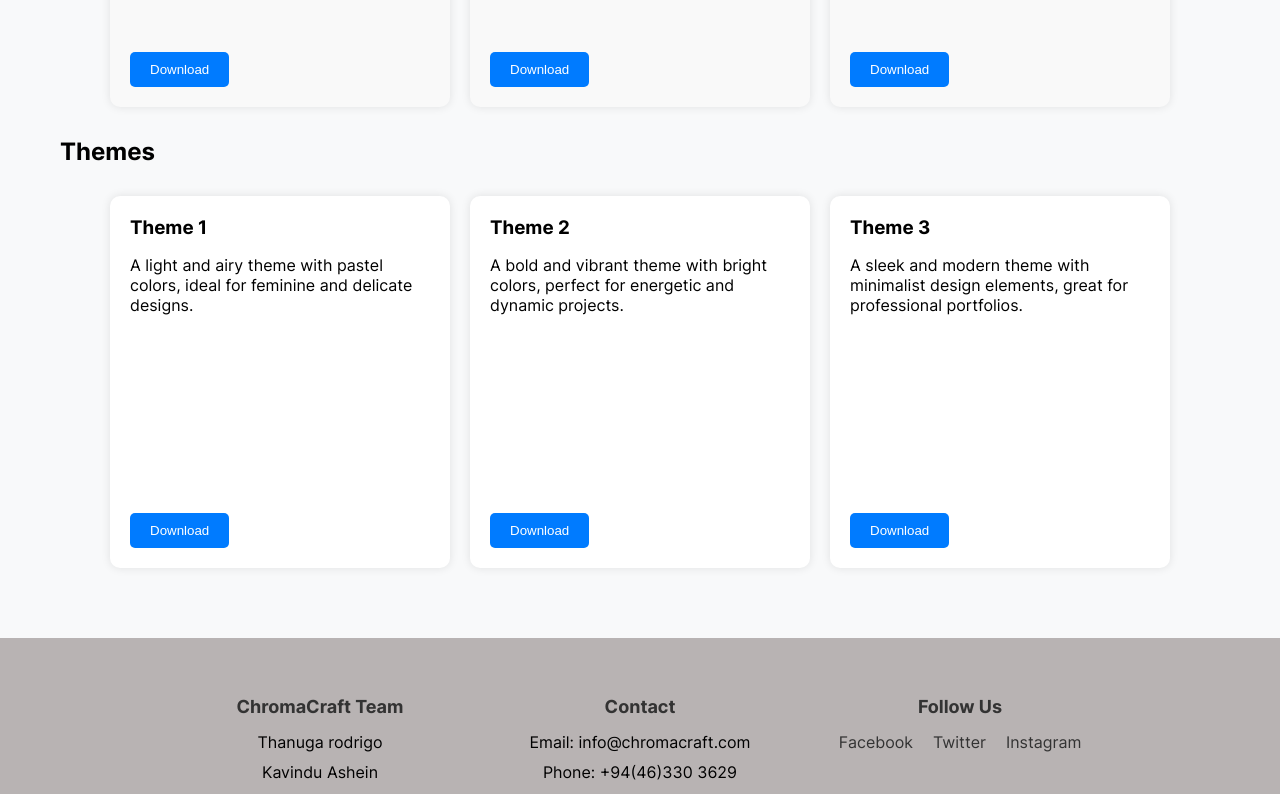
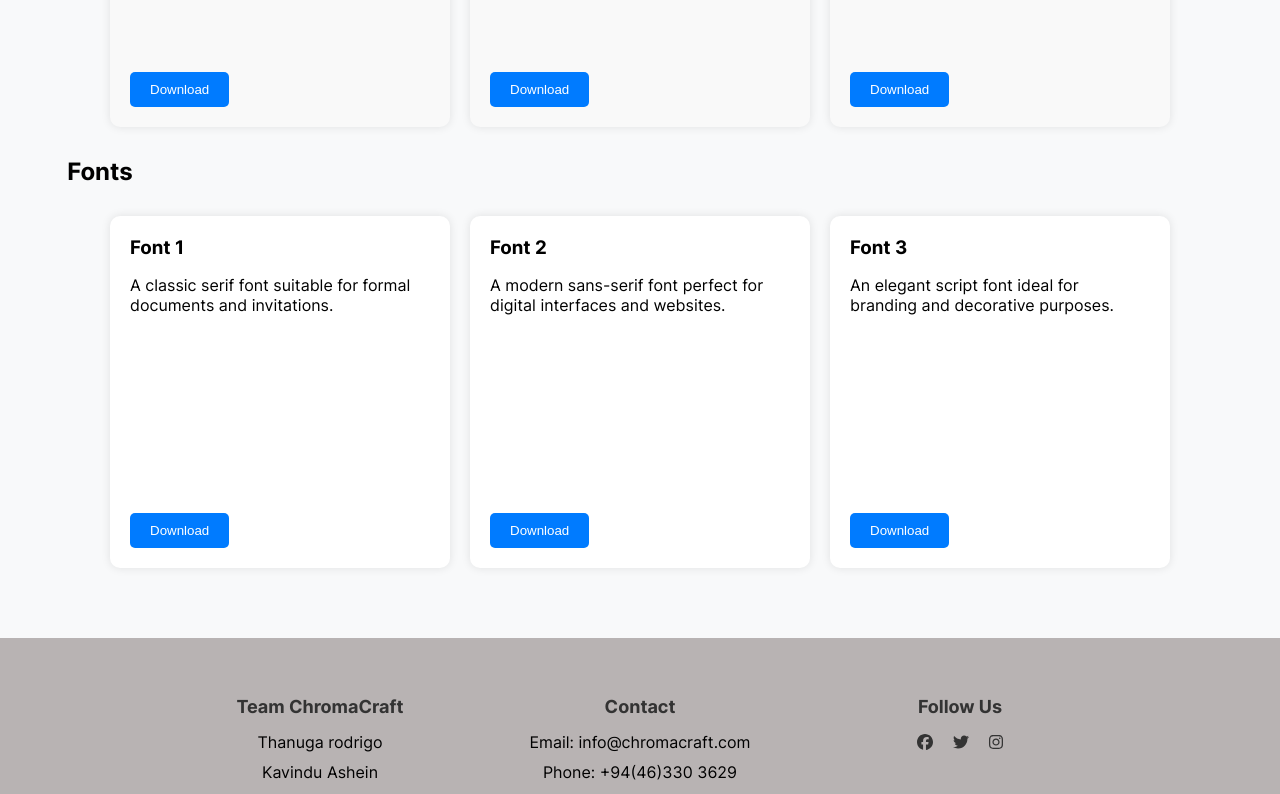
Before and after one commit to ChromaCraftDev/website, a React (Create React App) app in the folder my-react-app/: page / in a window 1280 px wide. Shown: the part 940-1734 px from the top of the page. Built offline with nearby package versions, Linux system fonts and the light colour scheme.

Commit message:
Minor improvements

```diff
--- a/my-react-app/package.json
+++ b/my-react-app/package.json
@@ -3,6 +3,9 @@
   "version": "0.1.0",
   "private": true,
   "dependencies": {
+    "@fortawesome/fontawesome-svg-core": "^6.5.1",
+    "@fortawesome/free-brands-svg-icons": "^6.5.1",
+    "@fortawesome/react-fontawesome": "^0.2.0",
     "@testing-library/jest-dom": "^5.17.0",
     "@testing-library/react": "^13.4.0",
     "@testing-library/user-event": "^13.5.0",
--- a/my-react-app/src/App.jsx
+++ b/my-react-app/src/App.jsx
@@ -2,6 +2,8 @@
 import './App.css'; // Import your CSS file
 import exampleImage from './Images/sample.jpg';
 import sampleFile from './DownloadFiles/sampleFile.pdf';
+import { FontAwesomeIcon } from '@fortawesome/react-fontawesome';
+import { faFacebook, faTwitter, faInstagram } from '@fortawesome/free-brands-svg-icons';
 
 function Product({ name, description }) {
   const downloadFont = () => {
@@ -51,6 +53,13 @@
         <img src={exampleImage} alt="sample" className='example-image'/>
       </header>
       <div className="container">
+      <div className="products">
+          <h2>Themes</h2>
+          <Theme name="Theme 1" description="A light and airy theme with pastel colors, ideal for feminine and delicate designs." />
+          <Theme name="Theme 2" description="A bold and vibrant theme with bright colors, perfect for energetic and dynamic projects." />
+          <Theme name="Theme 3" description="A sleek and modern theme with minimalist design elements, great for professional portfolios." />
+          {/* Add more Theme components here for additional themes */}
+        </div>
         <div className="products">
           <h2>Fonts</h2>
           <Product name="Font 1" description="A classic serif font suitable for formal documents and invitations." />
@@ -58,18 +67,11 @@
           <Product name="Font 3" description="An elegant script font ideal for branding and decorative purposes." />
           {/* Add more Product components here for additional fonts */}
         </div>
-        <div className="products">
-          <h2>Themes</h2>
-          <Theme name="Theme 1" description="A light and airy theme with pastel colors, ideal for feminine and delicate designs." />
-          <Theme name="Theme 2" description="A bold and vibrant theme with bright colors, perfect for energetic and dynamic projects." />
-          <Theme name="Theme 3" description="A sleek and modern theme with minimalist design elements, great for professional portfolios." />
-          {/* Add more Theme components here for additional themes */}
-        </div>
       </div>
       <footer className="footer">
         <div className="footer-content">
           <div className="footer-section">
-            <h3>ChromaCraft Team</h3>
+            <h3>Team ChromaCraft</h3>
             <ul>
               <li>Thanuga rodrigo</li>
               <li>Kavindu Ashein</li>
@@ -88,9 +90,9 @@
           <div className="footer-section">
             <h3>Follow Us</h3>
             <ul className="social-links">
-              <li><a href="https://www.facebook.com/chromacraft" target="_blank" rel="noopener noreferrer">Facebook</a></li>
-              <li><a href="https://www.twitter.com/chromacraft" target="_blank" rel="noopener noreferrer">Twitter</a></li>
-              <li><a href="https://www.instagram.com/chromacraft" target="_blank" rel="noopener noreferrer">Instagram</a></li>
+              <li><a href="https://www.facebook.com/chromacraft" target="_blank" rel="noopener noreferrer"><FontAwesomeIcon icon={faFacebook} /></a></li>
+              <li><a href="https://www.twitter.com/chromacraft" target="_blank" rel="noopener noreferrer"><FontAwesomeIcon icon={faTwitter} /></a></li>
+              <li><a href="https://www.instagram.com/chromacraft" target="_blank" rel="noopener noreferrer"><FontAwesomeIcon icon={faInstagram} /></a></li>
             </ul>
           </div>
         </div>
```
Also changed, not shown: 1 other file (tests, documents, lock files or other folders).
